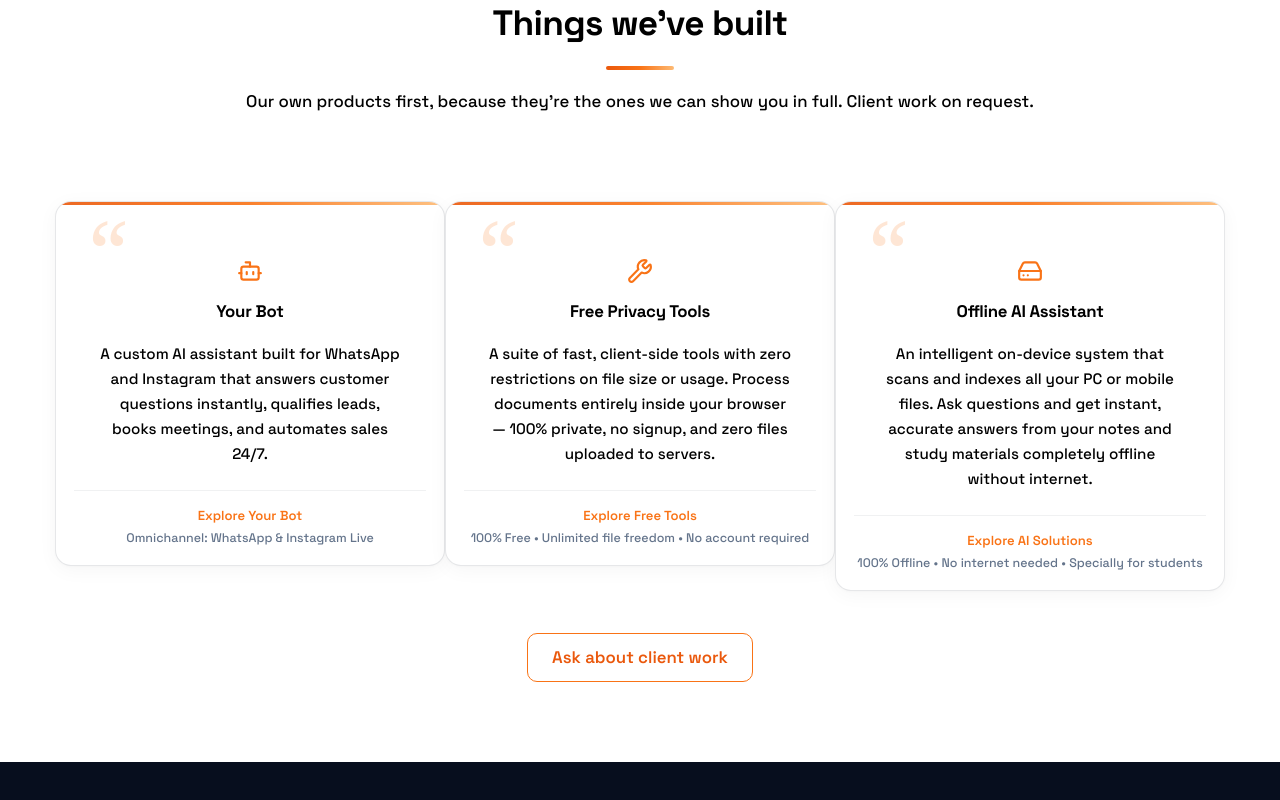
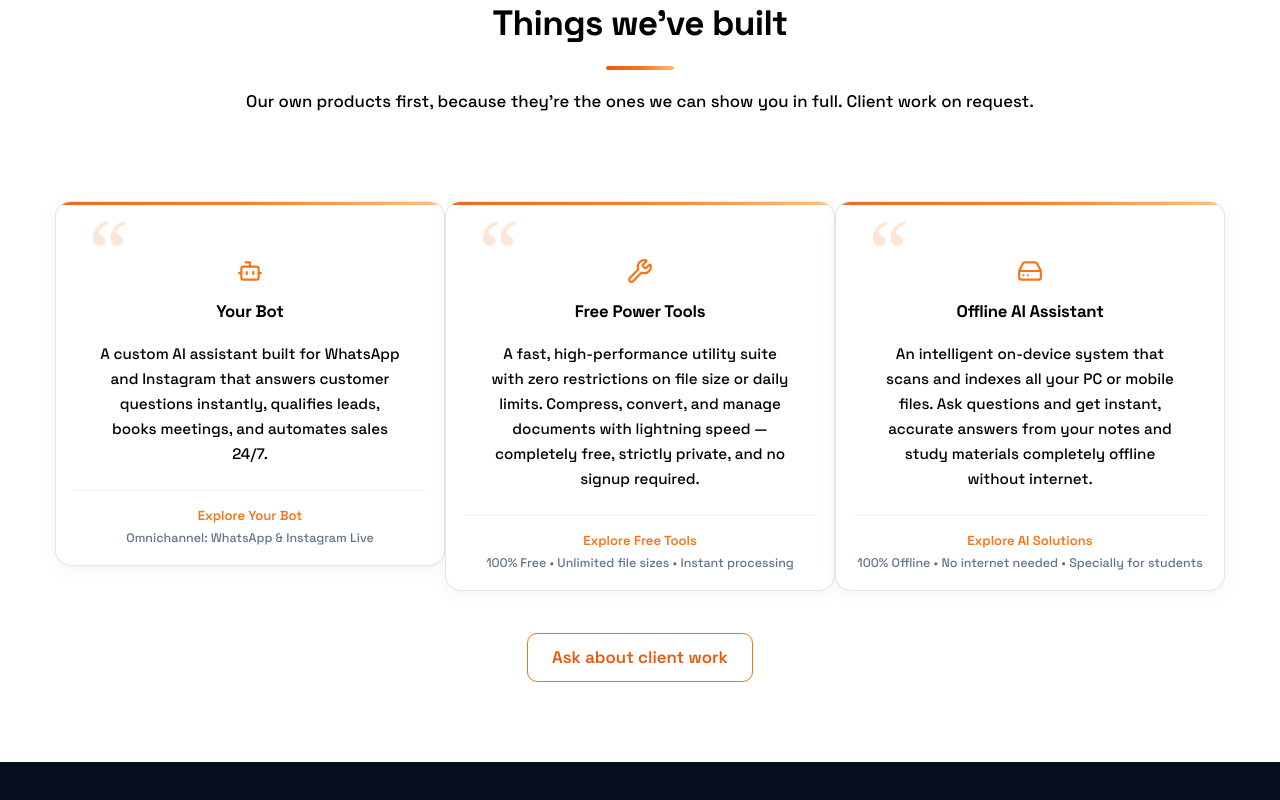
Before and after one commit to muhammad-umair-naseer/mern-fullstack-platform, a React (Create React App) app in the folder client/: page / in a window 1280 px wide. Shown: the part 4823-5623 px from the top of the page. Built offline with nearby package versions, Linux system fonts and the light colour scheme; no server answers; a web font is replaced by a local one.

Commit message:
copy(work): replace client-side technical mention with benefit-driven high-speed and unlimited file size copy

```diff
--- a/client/src/components/Testimonials.js
+++ b/client/src/components/Testimonials.js
@@ -16,11 +16,11 @@ const work = [
     to: "/your-bot",
   },
   {
-    name: "Free Privacy Tools",
+    name: "Free Power Tools",
     icon: Wrench,
     description:
-      "A suite of fast, client-side tools with zero restrictions on file size or usage. Process documents entirely inside your browser — 100% private, no signup, and zero files uploaded to servers.",
-    note: "100% Free • Unlimited file freedom • No account required",
+      "A fast, high-performance utility suite with zero restrictions on file size or daily limits. Compress, convert, and manage documents with lightning speed — completely free, strictly private, and no signup required.",
+    note: "100% Free • Unlimited file sizes • Instant processing",
     linkLabel: "Explore Free Tools",
     to: "/tools",
   },
```
